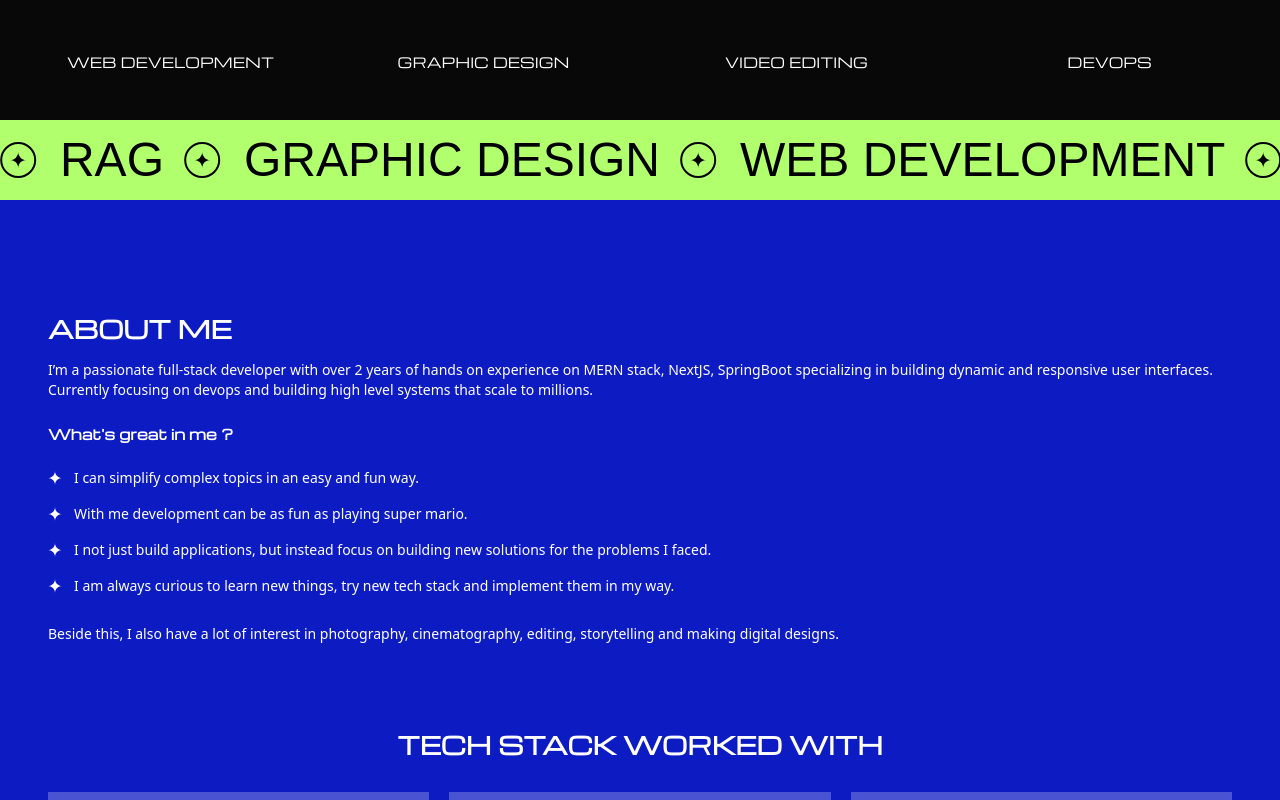
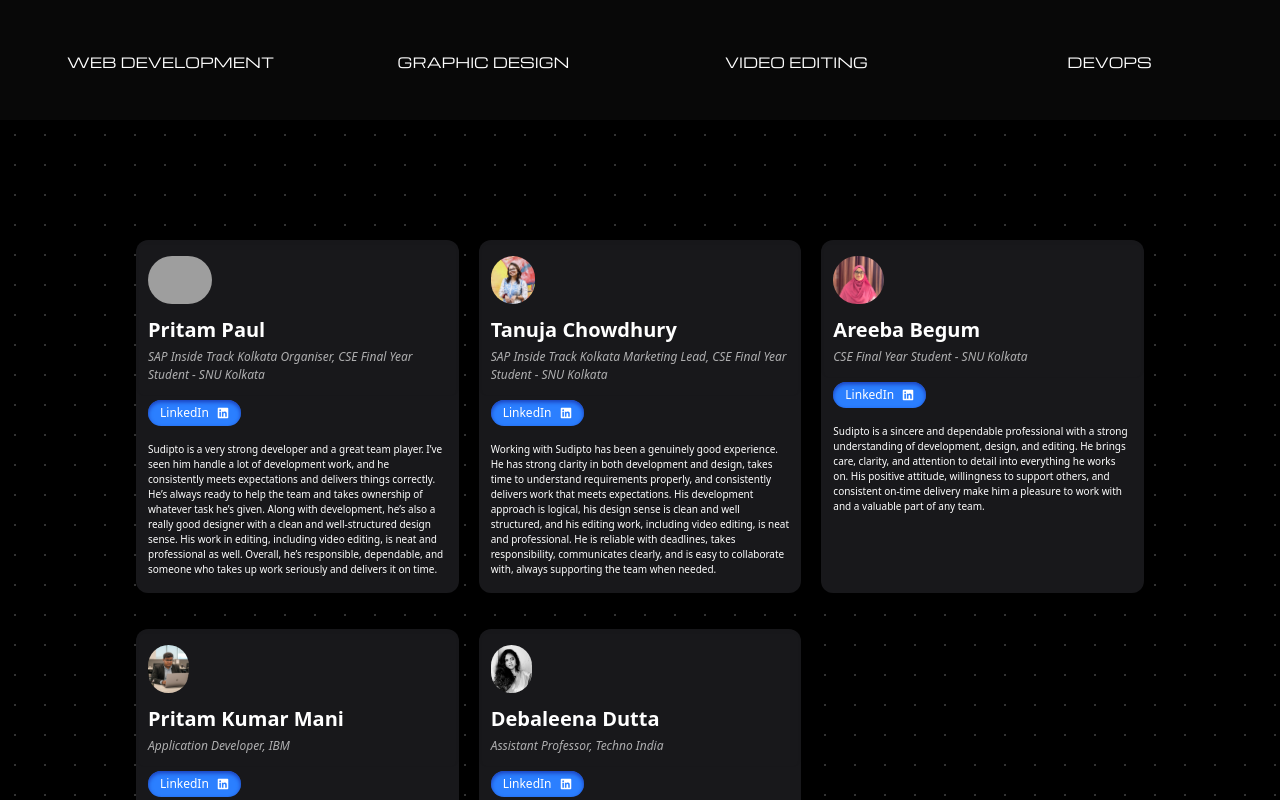
Before and after one commit to isudiptodas/isudiptodas_portfolio, a Next.js app: page / in a window 1280 px wide. Shown: the part 680-1480 px from the top of the page. Built offline with nearby package versions, Linux system fonts and the light colour scheme; grey boxes are pictures that could not be loaded; a web font is replaced by a local one; what tailwindcss-motion would draw is missing.

Commit message:
Update page.tsx

```diff
--- a/src/app/page.tsx
+++ b/src/app/page.tsx
@@ -264,11 +264,11 @@ function page() {
               radial-gradient(circle, rgba(255, 255, 255, 0.2) 1.5px, transparent 1.5px)`,
               backgroundSize: "30px 30px",
               backgroundPosition: "0 0",
-         }} className={`w-full ${testimonialVisible ? "translate-y-0" : "translate-y-full"} duration-500 ease-in-out h-screen relative inset-0 z-30 flex justify-center items-center`}>
+         }} className={`w-full ${testimonialVisible ? "translate-y-0" : "translate-y-full"} duration-500 ease-in-out h-screen fixed inset-0 z-30 flex justify-center items-center`}>
 
           <p onClick={() => setTestimonialVisible(false)} className={`w-auto absolute bottom-12 left-1/2 -translate-x-1/2 px-5 py-3 rounded-full text-white font-Michroma text-[10px] md:text-sm backdrop-blur-3xl bg-white/25`}>Close</p>
 
-          <div onClick={(e) => e.stopPropagation()} className={`w-[90%] lg:w-[80%] rounded-xl overflow-y-auto max-h-[80vh] lg:max-h-[60vh] grid grid-cols-1 md:grid-cols-2 lg:grid-cols-3 justify-items-center gap-5 px-2 py-10 bg-transparent`}>
+          <div onClick={(e) => e.stopPropagation()} className={`w-[90%] lg:w-[80%] rounded-xl overflow-y-auto max-h-[80vh] grid grid-cols-1 md:grid-cols-2 lg:grid-cols-3 justify-items-center gap-5 px-2 py-10 bg-transparent`}>
 
             {testimonials.map((item, index) => {
               return <div key={index} className={`w-full cursor-pointer shadow-lg bg-zinc-900 flex flex-col justify-start items-start rounded-xl mb-4`}>
```
